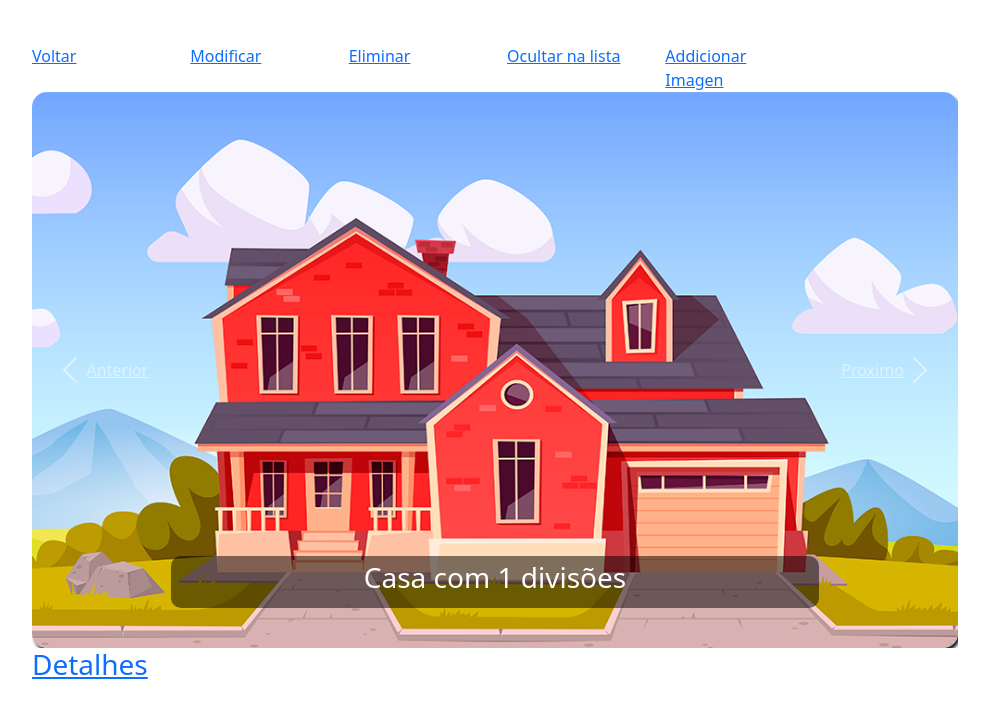
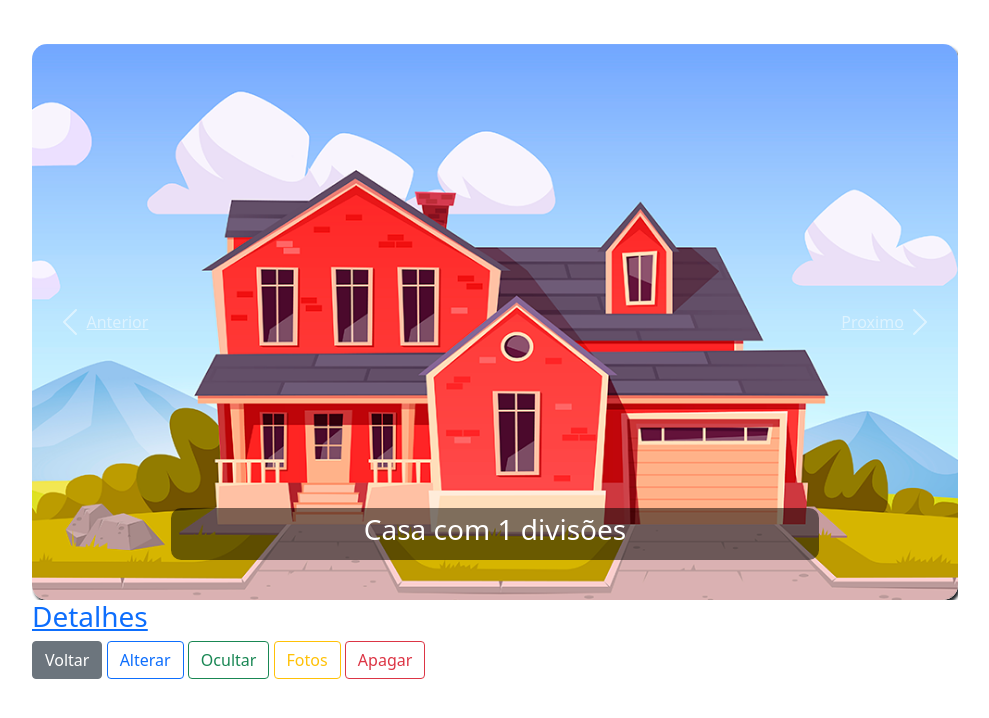
Before and after one commit to Kathenae/RentAHouse, a Django app: a page that uses HousesApp/templates/HousesApp/houses_details.html in a window 1280 px wide. Shown: the part 56-774 px from the top of the page, without its empty margins (145-1134 px from the left). Run offline with Django 3.2, Linux system fonts and the light colour scheme; a user stored in the database is signed in; tables that the repository leaves empty hold one stand-in row (values such as "Sample post"); grey boxes marked "Sample" are stand-in pictures; some libraries are stand-ins or nearby versions.

Commit message:
Fixed the preview carousel and changed the user action buttons so they look a little better

```diff
--- a/HousesApp/templates/HousesApp/houses_details.html
+++ b/HousesApp/templates/HousesApp/houses_details.html
@@ -10,29 +10,8 @@
             </div>
 
             <div class="col-md-10">
-                <div class="row">
-                    <div class="form-group col-md-2">
-                        <a href="{% url 'house_list' %}">Voltar</a>
-                    </div>
-                    {% if user == house.create_by_user %}
-                    <div class="form-group col-md-2">
-                        <a href="{% url 'house_update' house.pk %}">Modificar</a>
-                    </div>
-                    <div class="form-group col-md-2">
-                        <a href="{% url 'house_delete' house.pk %}">Eliminar</a>
-                    </div>
-                    <div class="form-group col-md-2">
-                        <a href="{% url 'house_toggle_visibility' house.pk %}">
-                            {% if house.mostrar_na_lista %}Ocultar na lista {% else %}Mostar na lista{% endif %}
-                        </a>
-                    </div>
-                    <div class="form-group col-md-2">
-                        <a href="{% url 'house_upload' house.pk %}">Addicionar Imagen</a>
-                    </div>
-                    {% endif %}
-                </div>
 
-                <div class="carousel slide" id="carouselSite" data-ride="carousel">
+                <div class="carousel slide" id="carouselSite" data-bs-ride="carousel">
                     <div class="carousel-inner">
                         <!--A Imagem sendo adicionada-->
                         <div class="carousel-item active">
@@ -92,7 +71,8 @@
                                 href="#carouselSite"
                                 class="carousel-control-prev"
                                 role="button"
-                                data-slide="prev">
+                                data-bs-target=""
+                                data-bs-slide="prev">
                                     <span class="carousel-control-prev-icon"></span>
                                     <span class="sr-only">Anterior</span>
                             </a>
@@ -101,7 +81,7 @@
                                 href="#carouselSite"
                                 class="carousel-control-next"
                                 role="button"
-                                data-slide="next">
+                                data-bs-slide="next">
                                     <span class="sr-only">Proximo</span>
                                     <span class="carousel-control-next-icon"></span>
                             </a>
@@ -167,5 +147,17 @@
                     </div>
                 </div>
             </div>
+
+            <a href="{% url 'house_list' %}" class="btn btn-secondary">Voltar</a>
+            {% if user == house.create_by_user %}
+            <a href="{% url 'house_update' house.pk %}" class="btn btn-outline-primary">Alterar</a>
+            <a href="{% url 'house_toggle_visibility' house.pk %}" class="btn btn-outline-success">
+                {% if house.mostrar_na_lista %}Ocultar{% else %}Publicar{% endif %}
+            </a>
+            <a href="{% url 'house_upload' house.pk %}" class="btn btn-outline-warning">Fotos</a>
+            <a href="{% url 'house_delete' house.pk %}" class="btn btn-outline-danger">Apagar</a>
+
+            {% endif %}
+
     </div>
 {% endblock content %}
```
